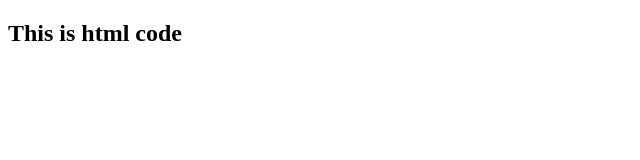
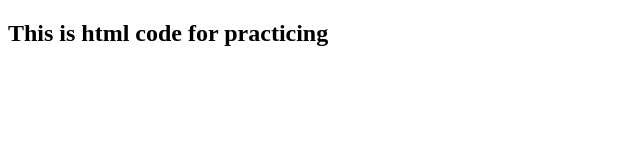
Before and after one commit to SanisettyManojkumar/git-repository-1, a plain HTML site: page index.html in a window 1280 px wide. Shown: the whole page, without its empty margins (0-640 px from the left). Drawn offline with Linux system fonts and the light colour scheme.

Commit message:
second commit

```diff
--- a/index.html
+++ b/index.html
@@ -6,6 +6,6 @@
     <title>Document</title>
 </head>
 <body>
-    <h2>This is html code</h2>
+    <h2>This is html code for practicing</h2>
 </body>
 </html>
```
Also changed, not shown: 1 other file.
